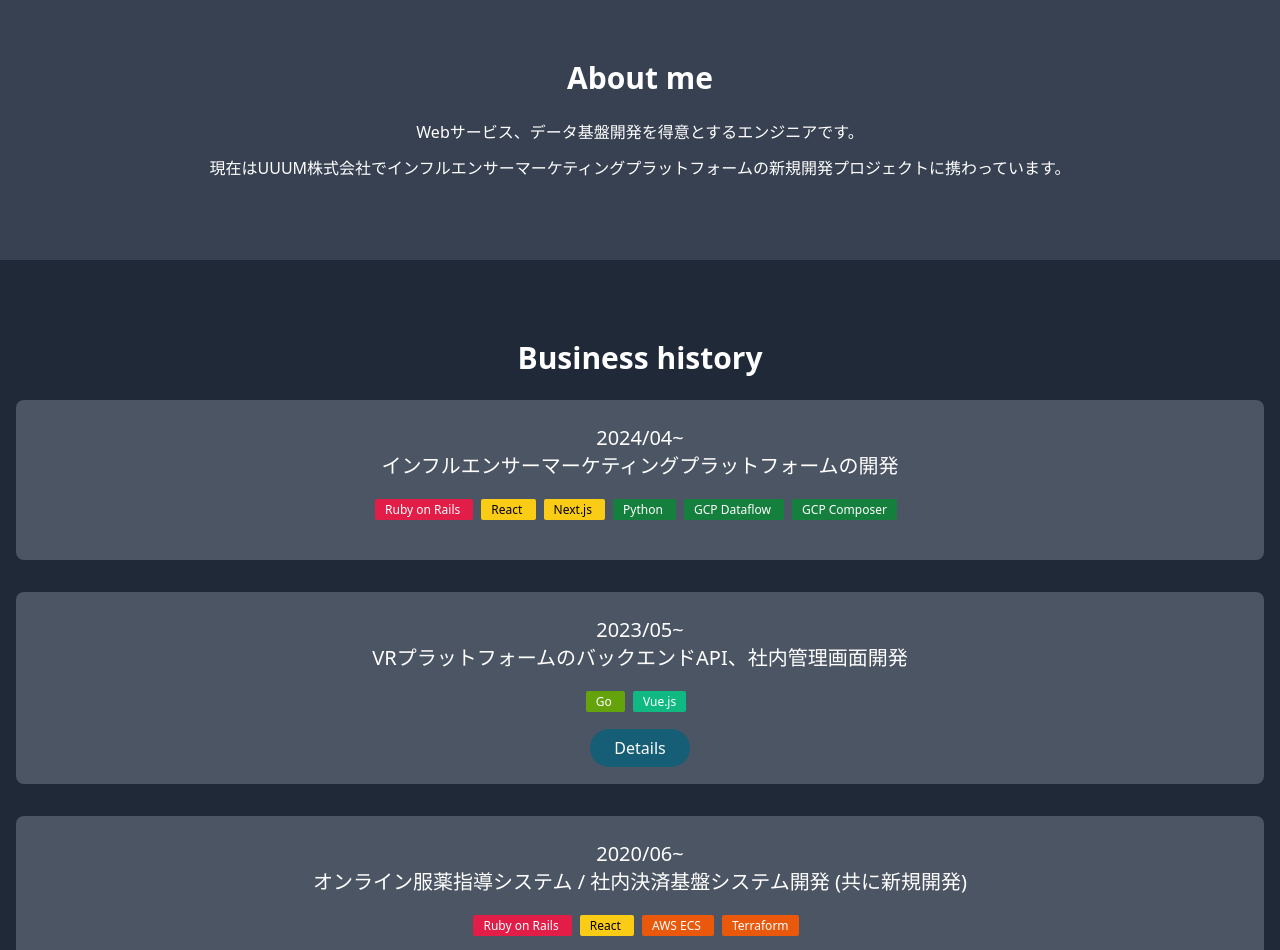
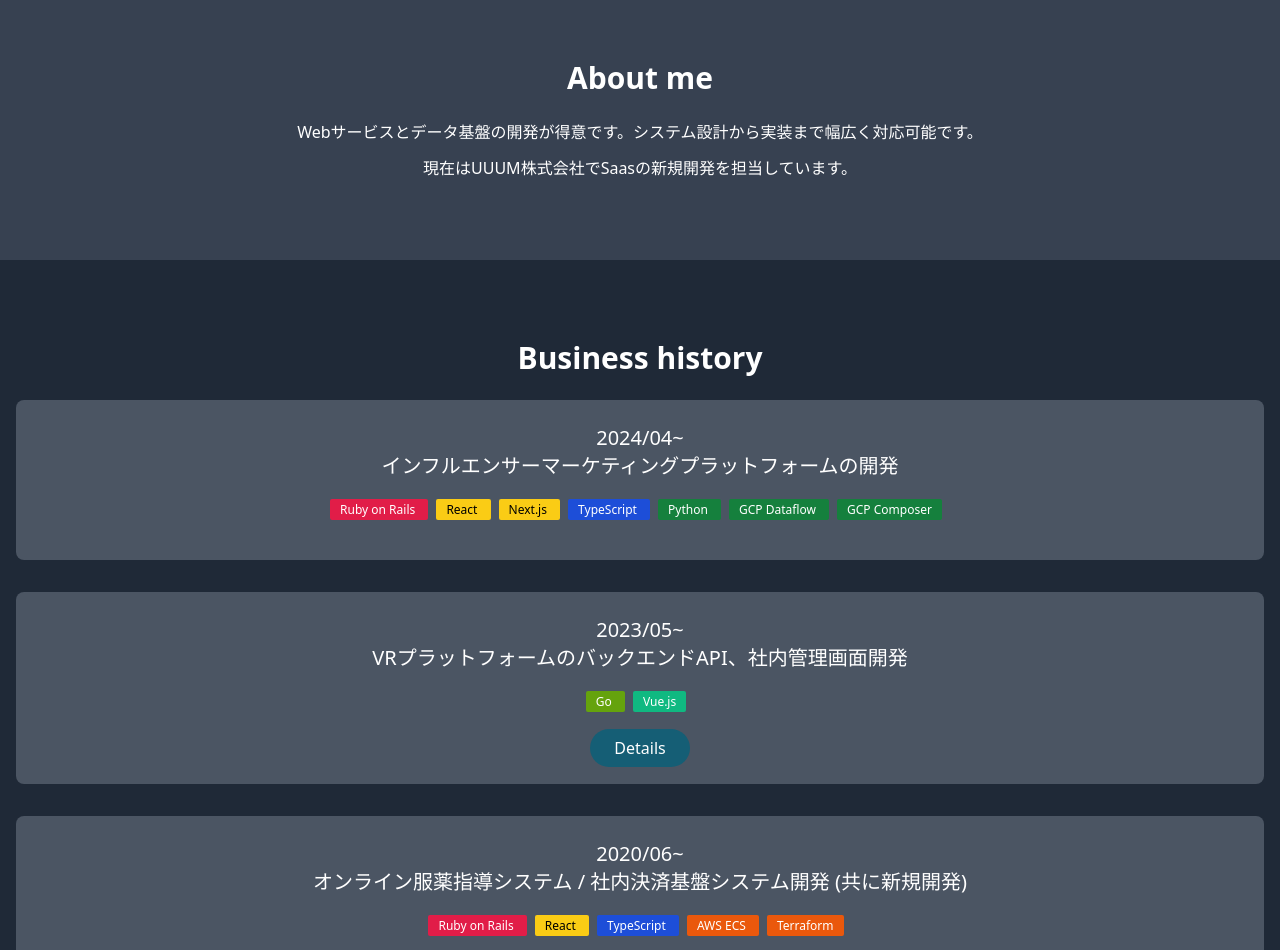
Before and after one commit to ikeyu0806/ikeyu0806.github.io, a plain HTML site: page index.html in a window 1280 px wide. Shown: the part 660-1610 px from the top of the page. Drawn offline with nearby package versions, Linux system fonts and the light colour scheme.

Commit message:
add typescript badge、fix profile text

```diff
--- a/index.html
+++ b/index.html
@@ -40,9 +40,9 @@
     <div class="container mx-auto text-center px-4">
       <h2 class="text-3xl font-semibold mb-6">About me</h2>
       <p class="text-lg">
-        <div>Webサービス、データ基盤開発を得意とするエンジニアです。</div>
+        <div>Webサービスとデータ基盤の開発が得意です。システム設計から実装まで幅広く対応可能です。</div>
         <div class="mt-3">
-          現在はUUUM株式会社でインフルエンサーマーケティングプラットフォームの新規開発プロジェクトに携わっています。
+          現在はUUUM株式会社でSaasの新規開発を担当しています。
         </div>
       </p>
     </div>
@@ -68,6 +68,9 @@
             </span>
             <span class="bg-yellow-400 text-xs text-black font-medium me-2 px-2.5 py-0.5 rounded-sm">
               Next.js
+            </span>
+            <span class="bg-blue-700 text-white text-xs text-black font-medium me-2 px-2.5 py-0.5 rounded-sm">
+              TypeScript
             </span>
             <span class="bg-green-700 text-xs text-white font-medium me-2 px-2.5 py-0.5 rounded-sm">
               Python
@@ -112,6 +115,9 @@
             </span>
             <span class="bg-yellow-400 text-xs text-black font-medium me-2 px-2.5 py-0.5 rounded-sm">
               React
+            </span>
+            <span class="bg-blue-700 text-white text-xs text-black font-medium me-2 px-2.5 py-0.5 rounded-sm">
+              TypeScript
             </span>
             <span class="bg-orange-600 text-xs text-white font-medium me-2 px-2.5 py-0.5 rounded-sm">
               AWS ECS
@@ -215,6 +221,9 @@
               </span>
               <span class="bg-yellow-400 text-xs text-black font-medium me-2 px-2.5 py-0.5 rounded-sm">
                 React
+              </span>
+              <span class="bg-blue-700 text-white text-xs text-black font-medium me-2 px-2.5 py-0.5 rounded-sm">
+                TypeScript
               </span>
               <span class="bg-orange-600 text-xs text-white font-medium me-2 px-2.5 py-0.5 rounded-sm">
                 AWS ECS
```
